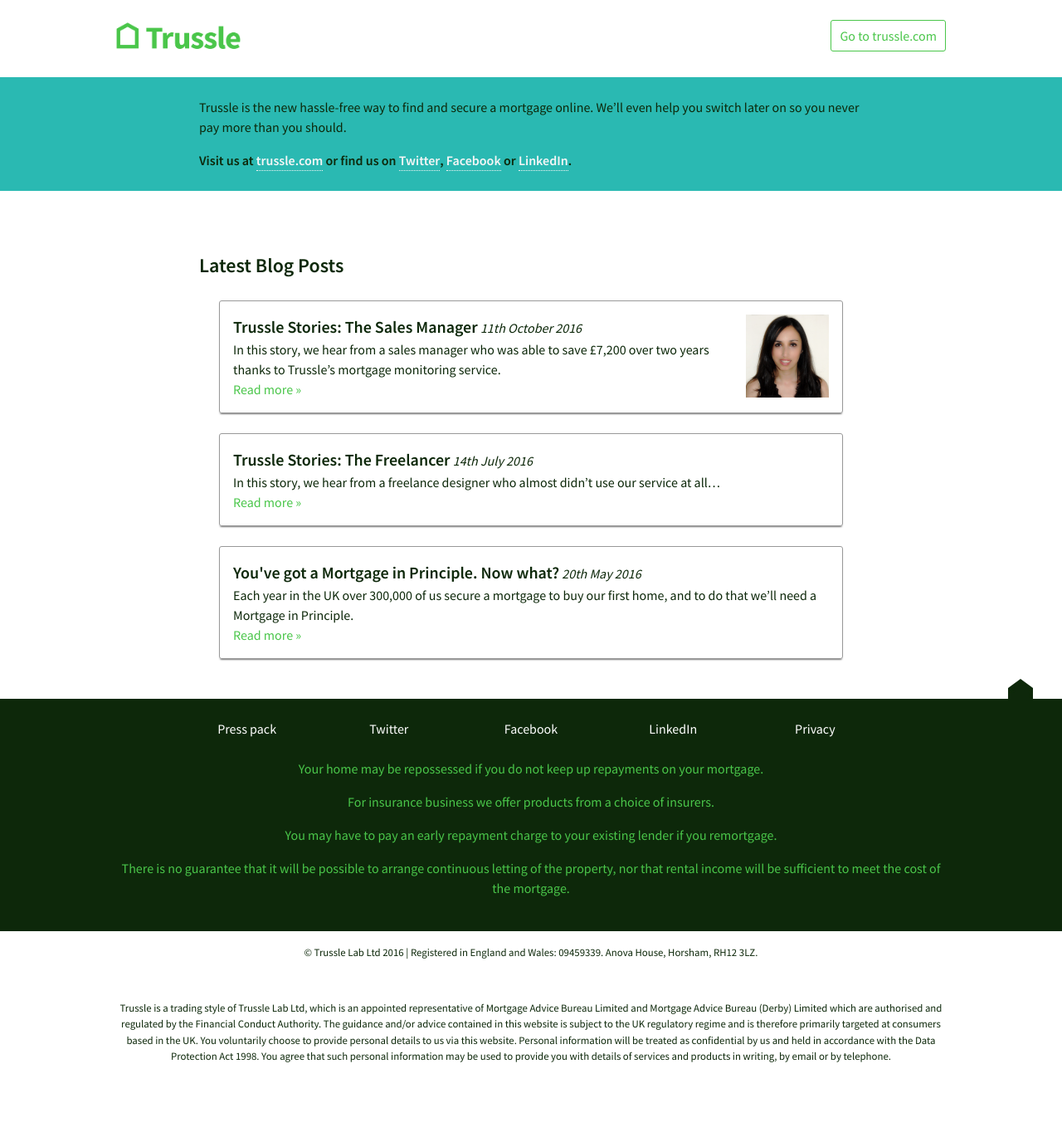
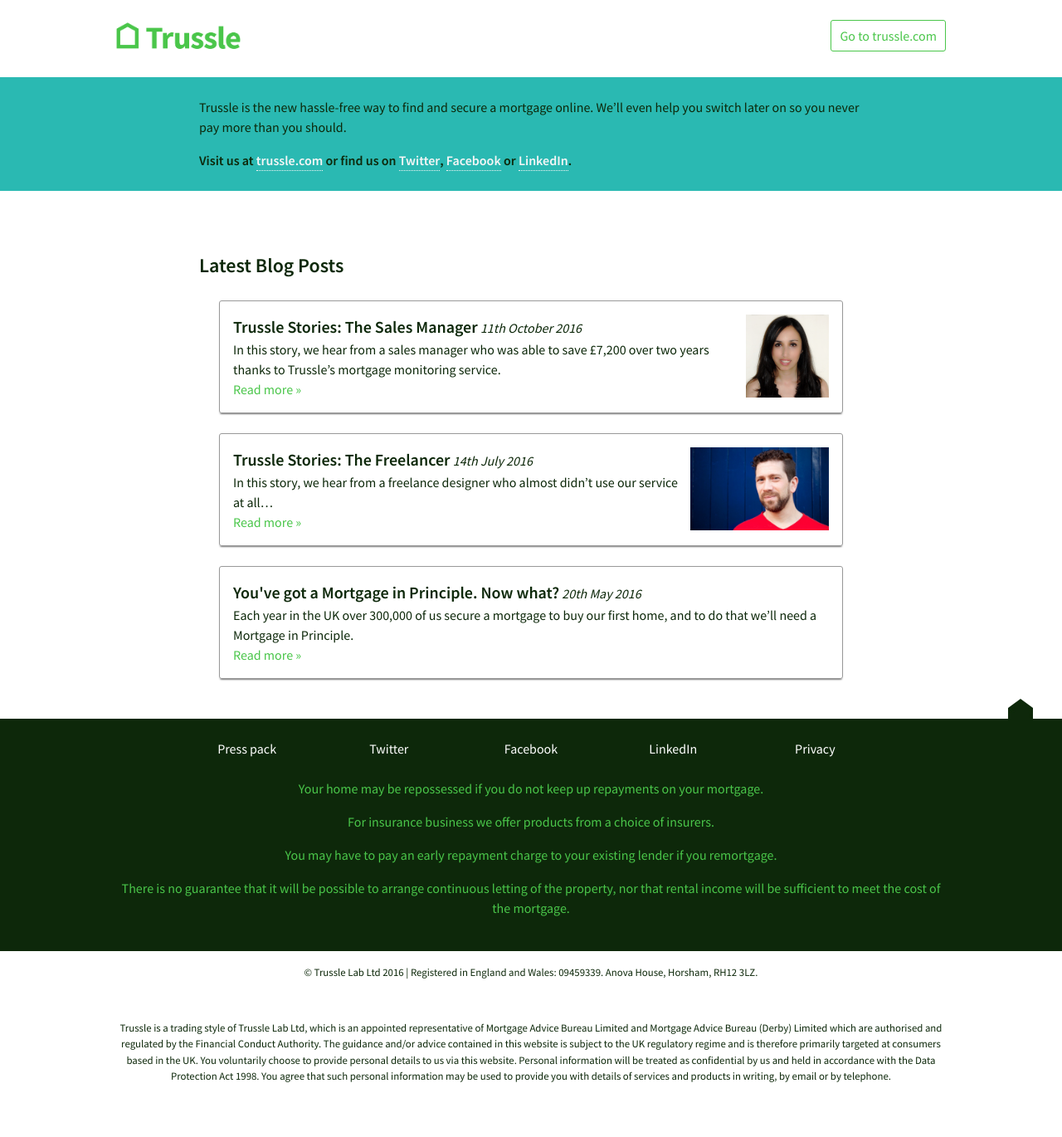
Before and after one commit to olitrussle/blog, a Jekyll site: the page built from index.html, in a window 1280 px wide. Shown: the whole page at 83% size. Built offline with Jekyll 4.4.1, drawn with Linux system fonts in a browser that asks for light colours; before the commit the page ends 1346 px from its top, so only the background shows below that.

Commit message:
Fixed incorrect attribute name.

```diff
--- a/_includes/posts/summary.html
+++ b/_includes/posts/summary.html
@@ -1,7 +1,7 @@
 <a class="post-summary" href="{{ include.post.url | prepend: site.baseurl }}">
 
-  {% if include.post.thumbnail_name %}
-    <img class="post-summary-image" src="images/post_images/{{ include.post.thumbnail_name }}" />
+  {% if include.post.thumbnail_filename %}
+    <img class="post-summary-image" src="images/post_images/{{ include.post.thumbnail_filename }}" />
   {% endif %}
 
   <span class="post-summary-title">{{ include.post.title }}</span>
```
Also changed, not shown: _posts/2016-10-11-trussle-stories-yanneth.md (+1 -1 lines).
